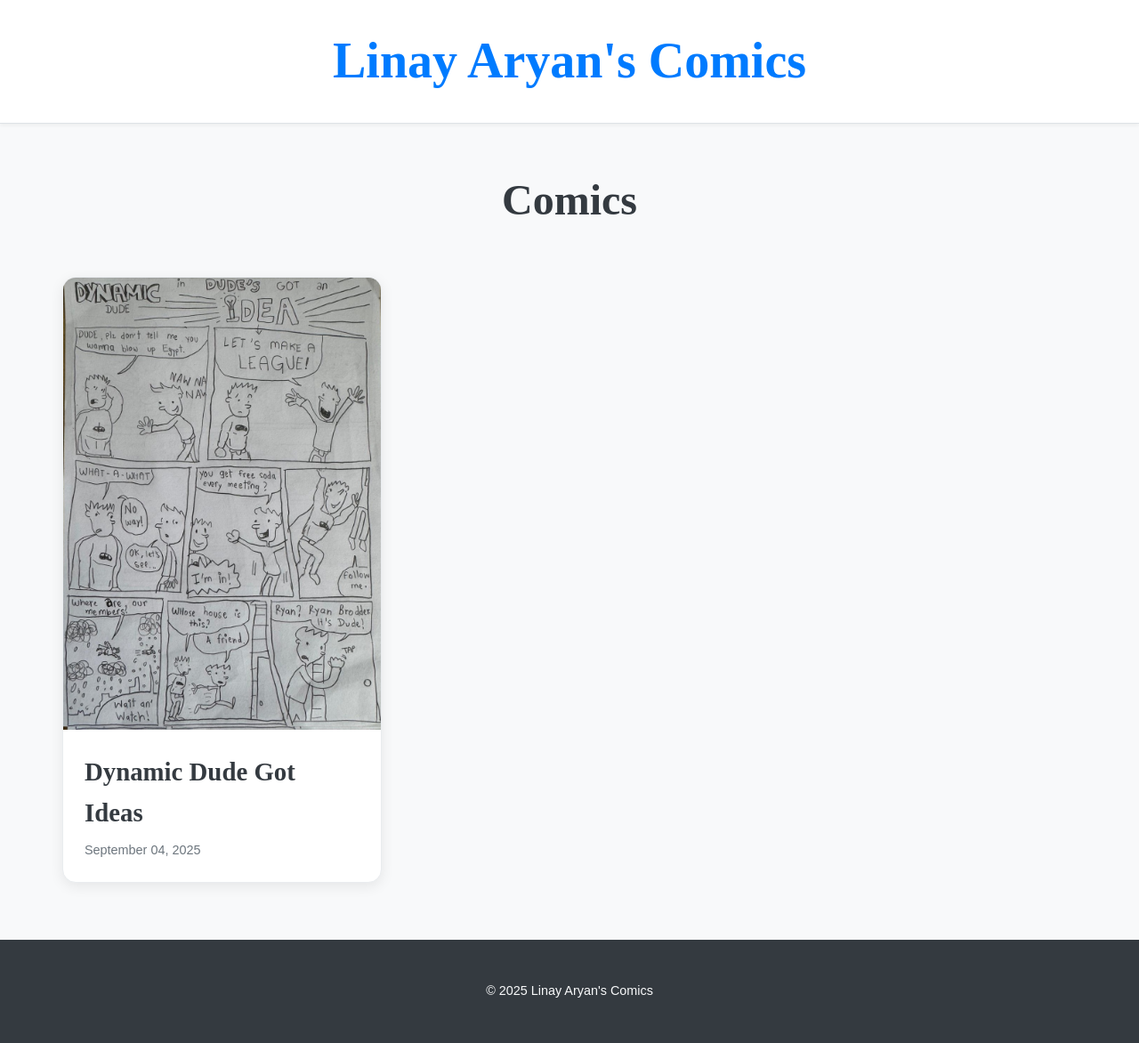
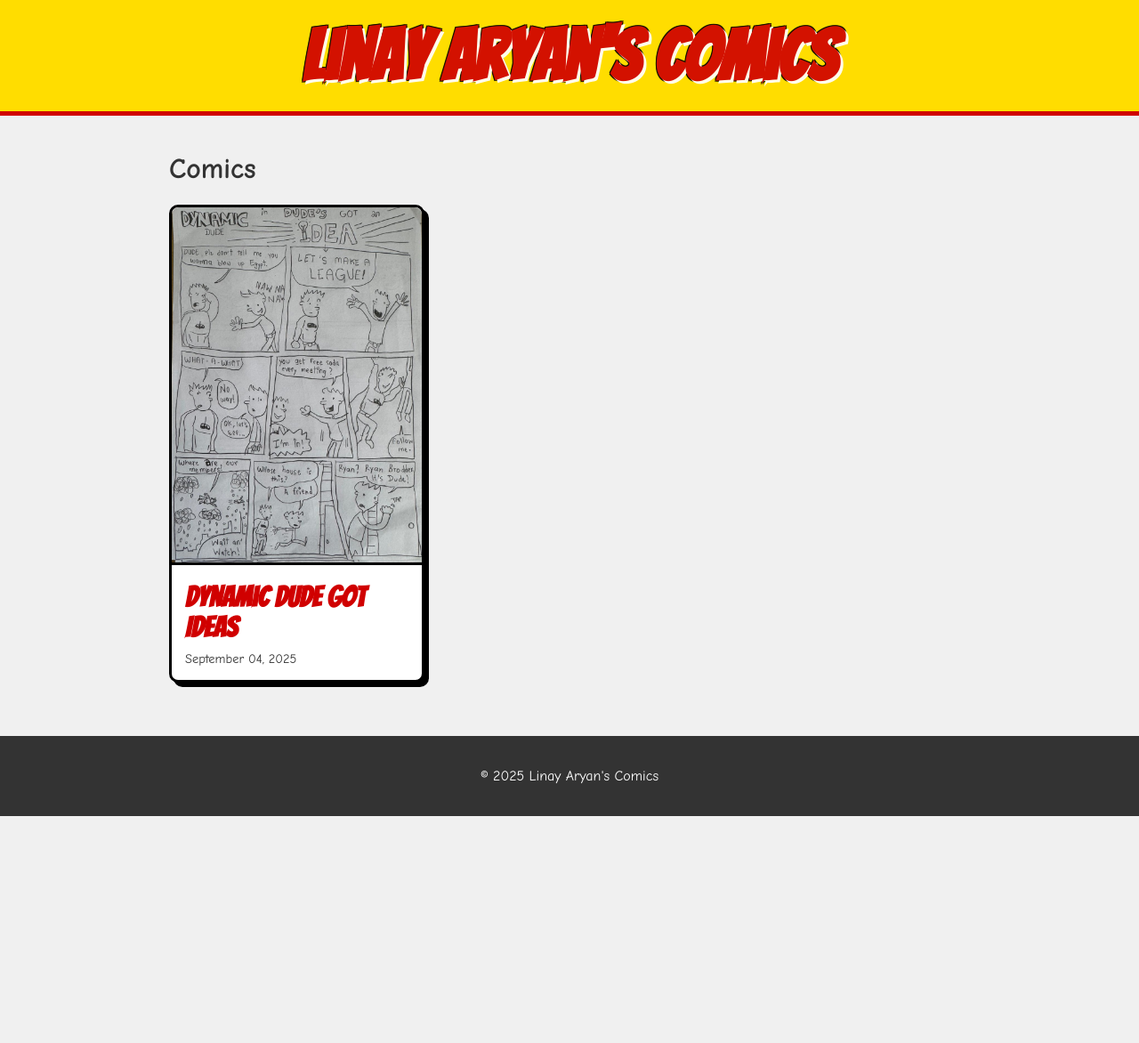
Before and after one commit to harishbn/linay-comics, a Jekyll site: the page built from index.md, in a window 1280 px wide. Shown: the whole page at 89% size. Built offline with Jekyll 4.4.1, drawn with Linux system fonts in a browser that asks for light colours; after the commit the page ends 917 px from its top, so only the background shows below that.

Commit message:
Revert to comic book theme

```diff
--- a/assets/css/style.css
+++ b/assets/css/style.css
@@ -1,240 +1,190 @@
-/* New Modern & Playful Theme */
+/* Comic Book Theme */
 body {
-    font-family: 'Poppins', sans-serif;
+    font-family: 'Comic Neue', cursive;
+    background-color: #f0f0f0;
+    color: #333;
     margin: 0;
-    background-color: #f8f9fa; /* Lighter gray */
-    color: #343a40; /* Darker gray for text */
-    font-size: 16px;
-    line-height: 1.6;
-}
-
-h1, h2, h3, h4, h5, h6 {
-    font-family: 'Kalam', cursive;
+    padding: 0;
 }
 
 header {
-    background: #fff;
-    padding: 1.5rem 1rem;
+    background-color: #ffdd00; /* Yellow */
+    padding: 20px;
     text-align: center;
-    border-bottom: 1px solid #dee2e6;
-    box-shadow: 0 2px 4px rgba(0,0,0,0.05);
+    border-bottom: 5px solid #d00000; /* Red */
 }
 
 header h1 {
-    font-size: 3.5rem;
+    font-family: 'Bangers', cursive;
+    font-size: 4rem;
+    color: #d00000; /* Red */
+    text-shadow: 3px 3px 0 #fff, -1px -1px 0 #000, 1px -1px 0 #000, -1px 1px 0 #000, 1px 1px 0 #000;
     margin: 0;
-    color: #007bff; /* Blue accent */
+    animation: flash 1.5s infinite;
+}
+
+@keyframes flash {
+    0%, 100% { opacity: 1; }
+    50% { opacity: 0.5; }
 }
 
 header a {
+    text-decoration: none;
     color: inherit;
-    text-decoration: none;
 }
 
 main {
-    padding: 2rem 1rem;
-    max-width: 1140px;
+    padding: 20px;
+    max-width: 900px;
     margin: 0 auto;
 }
 
 footer {
     text-align: center;
-    padding: 2rem 1rem;
-    margin-top: 2rem;
-    background-color: #343a40;
-    color: #f8f9fa;
-    font-size: 0.9rem;
+    padding: 20px;
+    margin-top: 40px;
+    background-color: #333;
+    color: #fff;
 }
 
-/* Gallery Styles */
+/* Homepage-specific styles */
+body.homepage header h1 {
+    font-size: 5rem; /* Even bigger on the homepage */
+}
+
 .comic-gallery {
     display: grid;
-    grid-template-columns: repeat(auto-fill, minmax(280px, 1fr));
-    gap: 2rem;
+    grid-template-columns: repeat(auto-fill, minmax(250px, 1fr));
+    gap: 20px;
 }
 
 .comic-card {
-    background-color: white;
-    border-radius: 15px;
-    box-shadow: 0 4px 15px rgba(0,0,0,0.08);
-    overflow: hidden;
-    transition: transform 0.3s ease, box-shadow 0.3s ease;
-    border: 1px solid #e9ecef;
+    background-color: #fff;
+    border: 3px solid #000;
+    border-radius: 10px;
+    box-shadow: 5px 5px 0px #000;
+    transition: all 0.2s ease-in-out;
 }
 
 .comic-card:hover {
-    transform: translateY(-8px);
-    box-shadow: 0 8px 25px rgba(0, 0, 0, 0.12);
+    transform: scale(1.05);
+    box-shadow: 8px 8px 0px #d00000;
 }
 
 .comic-card a {
     text-decoration: none;
-    color: inherit;
+    color: #333;
 }
 
 .comic-card img {
     width: 100%;
     height: auto;
-    display: block;
+    border-bottom: 3px solid #000;
+    border-radius: 8px 8px 0 0;
 }
 
 .comic-info {
-    padding: 1.5rem;
+    padding: 15px;
 }
 
 .comic-info h2 {
-    margin: 0 0 0.5rem 0;
-    font-size: 1.8rem;
-    color: #343a40;
+    font-family: 'Bangers', cursive;
+    font-size: 2rem;
+    color: #d00000;
+    margin: 0 0 10px 0;
 }
 
 .comic-info p {
     margin: 0;
-    color: #6c757d; /* Medium gray */
     font-size: 0.9rem;
 }
 
 /* Comic Page Styles */
-.comic-page {
-    background-color: white;
-    padding: 2rem;
-    border-radius: 15px;
-    box-shadow: 0 4px 15px rgba(0,0,0,0.08);
-}
-
 .comic-page h2 {
+    font-family: 'Bangers', cursive;
+    font-size: 3.5rem;
     text-align: center;
-    font-size: 3rem;
-    color: #007bff;
-    margin-bottom: 0.5rem;
+    color: #d00000;
 }
 
 .comic-date {
     text-align: center;
-    color: #6c757d;
-    margin-bottom: 2.5rem;
-    font-size: 1.1rem;
+    font-style: italic;
+    color: #666;
+    margin-bottom: 30px;
 }
 
-/* Strip Gallery */
 .strip-gallery {
+    position: relative;
     text-align: center;
 }
 
 .strip {
-    display: none; /* Hidden by default */
+    display: none;
 }
 
-.strip:first-child {
-    display: block; /* Show first strip */
+.strip.active {
+    display: block;
 }
 
 .strip img {
     max-width: 100%;
-    max-height: 90vh;
     height: auto;
-    border-radius: 8px;
-    display: block;
-    margin: 0 auto;
-    border: 1px solid #dee2e6;
+    border: 4px solid #000;
+    border-radius: 5px;
 }
 
 .gallery-nav {
-    margin-top: 1.5rem;
+    margin-top: 20px;
     display: flex;
     justify-content: center;
     align-items: center;
-    gap: 1rem;
 }
 
 .gallery-nav button {
-    font-family: 'Poppins', sans-serif;
-    font-weight: 600;
-    padding: 0.75rem 1.5rem;
-    font-size: 1rem;
+    font-family: 'Bangers', cursive;
+    font-size: 2rem;
+    background-color: #d00000;
+    color: #fff;
+    border: 3px solid #000;
+    padding: 10px 20px;
     cursor: pointer;
-    border: 1px solid #007bff;
-    border-radius: 50px;
-    background-color: #007bff;
-    color: white;
-    transition: background-color 0.2s, color 0.2s, transform 0.2s;
+    margin: 0 10px;
+    transition: background-color 0.2s;
 }
 
 .gallery-nav button:hover {
-    background-color: #0056b3;
-    border-color: #0056b3;
+    background-color: #ff4d4d;
 }
 
-.gallery-nav button:active {
-    transform: scale(0.95);
-}
-
-.gallery-nav button:disabled {
-    cursor: not-allowed;
-    opacity: 0.6;
-    background-color: #6c757d;
-    border-color: #6c757d;
-}
-
-.strip-counter {
-    font-size: 1.1rem;
-    color: #343a40;
-    font-weight: 600;
-    min-width: 60px;
-}
-
-.strips-container {
-    position: relative;
-    margin-bottom: 1rem;
-}
-
-.prev-arrow, .next-arrow {
+.arrow {
     position: absolute;
     top: 50%;
     transform: translateY(-50%);
-    background-color: rgba(0, 123, 255, 0.7);
-    color: white;
-    border: none;
-    font-size: 1.5rem;
-    padding: 0;
+    background-color: rgba(255, 221, 0, 0.8); /* Semi-transparent yellow */
+    color: #d00000;
+    border: 3px solid #d00000;
+    border-radius: 50%;
+    width: 60px;
+    height: 60px;
+    font-size: 40px;
+    line-height: 54px;
+    text-align: center;
     cursor: pointer;
-    z-index: 10;
-    opacity: 0;
-    transition: opacity 0.3s;
-    border-radius: 50%;
-    width: 50px;
-    height: 50px;
-    display: flex;
-    align-items: center;
-    justify-content: center;
+    user-select: none;
+    transition: all 0.2s;
 }
 
-.strips-container:hover .prev-arrow,
-.strips-container:hover .next-arrow {
-    opacity: 1;
+.arrow:hover {
+    background-color: #ffdd00;
+    color: #000;
+    border-color: #000;
 }
 
-.prev-arrow {
-    left: 15px;
+.arrow.prev {
+    left: 10px;
 }
 
-.next-arrow {
-    right: 15px;
+.arrow.next {
+    right: 10px;
 }
-
-.prev-arrow:disabled, .next-arrow:disabled {
-    cursor: not-allowed;
-    opacity: 0.2 !important;
-}
-
-/* Homepage specific styles */
-body.homepage {
-    background-color: #f8f9fa; /* Ensure consistent background */
-}
-
-.page-title {
-    text-align: center;
-    font-size: 3rem;
-    color: #343a40;
-    margin: 1rem 0 3rem 0;
-}
```
